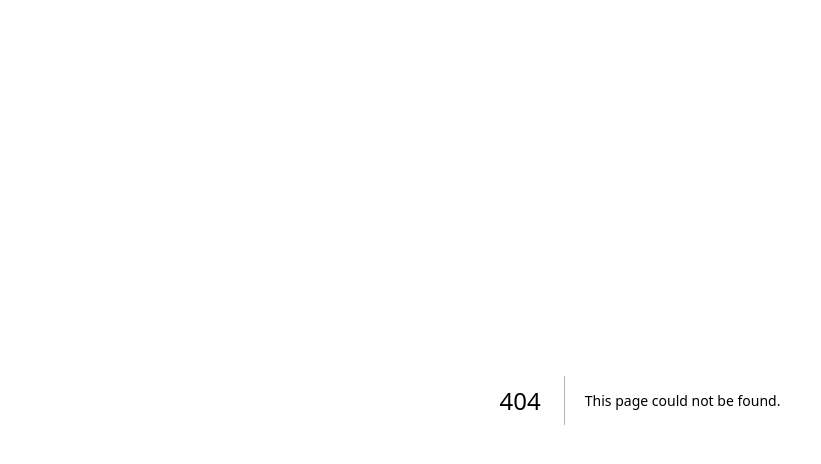
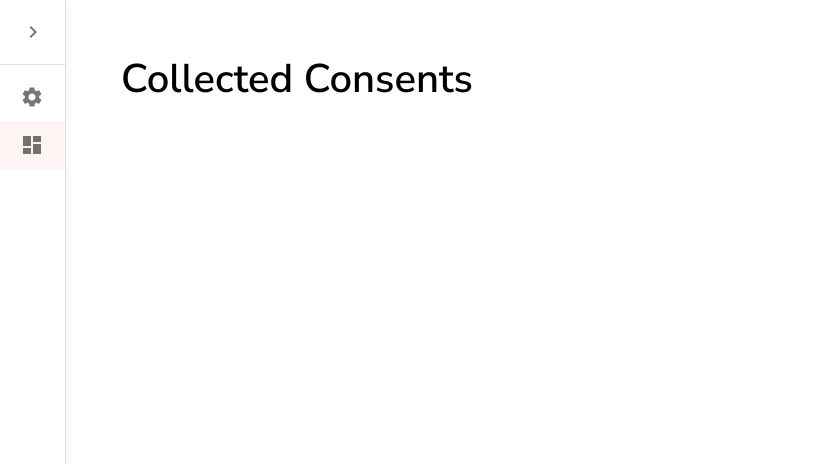
Before and after one commit to jmboiton/nextjs-demo, a Next.js app: page /consents in a window 1280 px wide. Before the commit this address had no page. Shown: the top 464 px of the page, without its empty margins (0-821 px from the left). Built offline with nearby package versions, Linux system fonts and the light colour scheme; what @mui/material-nextjs would draw is missing.

Commit message:
feat: add nav bar

```diff
--- /dev/null
+++ b/src/app/consents/page.tsx
@@ -0,0 +1,14 @@
+import Box from "@mui/material/Box";
+import Typography from "@mui/material/Typography";
+
+export default function ConsentsPage() {
+  return (
+    <div>
+      <main>
+        <Box sx={{ p: 3 }}>
+          <Typography variant="h1">Collected Consents</Typography>
+        </Box>
+      </main>
+    </div>
+  );
+}
--- a/src/app/give-consent/page.tsx
+++ b/src/app/give-consent/page.tsx
@@ -3,7 +3,7 @@ import Typography from "@mui/material/Typography";
 
 import GiveConsentForm from "@/components/GiveConsentForm/GiveConsentForm";
 
-export default function GiveConsent() {
+export default function GiveConsentPage() {
   return (
     <div>
       <main>
--- a/src/app/layout.tsx
+++ b/src/app/layout.tsx
@@ -1,7 +1,9 @@
 import { AppRouterCacheProvider } from "@mui/material-nextjs/v15-appRouter";
+import Box from "@mui/material/Box";
 import { ThemeProvider } from "@mui/material/styles";
 import type { Metadata } from "next";
 
+import SideBar from "@/components/SideBar/SideBar";
 import { nunito } from "@/lib/fonts";
 import theme from "@/lib/theme";
 
@@ -19,7 +21,14 @@ export default function RootLayout({
     <html lang="en">
       <body className={nunito.variable}>
         <AppRouterCacheProvider>
-          <ThemeProvider theme={theme}>{children}</ThemeProvider>
+          <ThemeProvider theme={theme}>
+            <Box sx={{ display: "flex" }}>
+              <SideBar />
+              <Box component="main" sx={{ flexGrow: 1, p: 3 }}>
+                {children}
+              </Box>
+            </Box>
+          </ThemeProvider>
         </AppRouterCacheProvider>
       </body>
     </html>
--- a/src/components/GiveConsentForm/GiveConsentForm.tsx
+++ b/src/components/GiveConsentForm/GiveConsentForm.tsx
@@ -12,10 +12,10 @@ function GiveConsentForm() {
     <form action={saveConsentAction}>
       <Stack spacing={2}>
         <Grid container spacing={2}>
-          <Grid size={{ xs: 6 }}>
+          <Grid size={{ xs: 12, sm: 6 }}>
             <TextField fullWidth label="Name" name="name" />
           </Grid>
-          <Grid size={{ xs: 6 }}>
+          <Grid size={{ xs: 12, sm: 6 }}>
             <TextField fullWidth label="Email" type="email" name="email" />
           </Grid>
         </Grid>
--- /dev/null
+++ b/src/components/SideBar/SideBar.tsx
@@ -0,0 +1,180 @@
+"use client";
+
+import ChevronLeftIcon from "@mui/icons-material/ChevronLeft";
+import ChevronRightIcon from "@mui/icons-material/ChevronRight";
+import DashboardIcon from "@mui/icons-material/Dashboard";
+import SettingsIcon from "@mui/icons-material/Settings";
+import Box from "@mui/material/Box";
+import Divider from "@mui/material/Divider";
+import MuiDrawer from "@mui/material/Drawer";
+import IconButton from "@mui/material/IconButton";
+import List from "@mui/material/List";
+import ListItem from "@mui/material/ListItem";
+import ListItemButton from "@mui/material/ListItemButton";
+import ListItemIcon from "@mui/material/ListItemIcon";
+import ListItemText from "@mui/material/ListItemText";
+import { CSSObject, styled, Theme, useTheme } from "@mui/material/styles";
+import useMediaQuery from "@mui/material/useMediaQuery";
+import Link from "next/link";
+import { usePathname } from "next/navigation";
+import { useState } from "react";
+
+const drawerWidth = 240;
+
+const openedMixin = (theme: Theme): CSSObject => ({
+  width: drawerWidth,
+  transition: theme.transitions.create("width", {
+    easing: theme.transitions.easing.sharp,
+    duration: theme.transitions.duration.enteringScreen,
+  }),
+  overflowX: "hidden",
+});
+
+const closedMixin = (theme: Theme): CSSObject => ({
+  transition: theme.transitions.create("width", {
+    easing: theme.transitions.easing.sharp,
+    duration: theme.transitions.duration.leavingScreen,
+  }),
+  overflowX: "hidden",
+  width: `calc(${theme.spacing(7)} + 1px)`,
+  [theme.breakpoints.up("md")]: {
+    width: `calc(${theme.spacing(8)} + 1px)`,
+  },
+});
+
+const DrawerHeader = styled("div")(({ theme }) => ({
+  display: "flex",
+  alignItems: "center",
+  justifyContent: "flex-end",
+  padding: theme.spacing(0, 1),
+  ...theme.mixins.toolbar,
+}));
+
+const Drawer = styled(MuiDrawer, {
+  shouldForwardProp: (prop) => prop !== "open",
+})(({ theme }) => ({
+  width: drawerWidth,
+  flexShrink: 0,
+  whiteSpace: "nowrap",
+  boxSizing: "border-box",
+  variants: [
+    {
+      props: ({ open }) => open,
+      style: {
+        ...openedMixin(theme),
+        "& .MuiDrawer-paper": openedMixin(theme),
+      },
+    },
+    {
+      props: ({ open }) => !open,
+      style: {
+        ...closedMixin(theme),
+        "& .MuiDrawer-paper": closedMixin(theme),
+      },
+    },
+    {
+      props: ({ variant }) => variant === "temporary",
+      style: {
+        "& .MuiDrawer-paper": {
+          visibility: "visible !important",
+          transform: "translateX(0) !important",
+        },
+        "& .MuiModal-backdrop": {
+          opacity: "80% !important",
+          visibility: "visible !important",
+        },
+      },
+    },
+    {
+      props: ({ variant, open }) => variant === "temporary" && !open,
+      style: {
+        "& .MuiDrawer-paper": {
+          visibility: "visible !important",
+          transform: "translateX(0) !important",
+        },
+        "& .MuiModal-backdrop": {
+          opacity: "0 !important",
+          visibility: "hidden !important",
+        },
+      },
+    },
+  ],
+}));
+
+const menuItems = [
+  { text: "Give Consent", icon: <SettingsIcon />, path: "/give-consent" },
+  { text: "Collected Consents", icon: <DashboardIcon />, path: "/consents" },
+];
+
+function SideBar() {
+  const [open, setOpen] = useState(false);
+  const pathname = usePathname();
+  const theme = useTheme();
+  const isMd = useMediaQuery(theme.breakpoints.up("md"));
+
+  function toggleOpen() {
+    setOpen(!open);
+  }
+
+  function closeIfMobile() {
+    if (!isMd && open) {
+      setOpen(false);
+    }
+  }
+
+  function forceClose() {
+    setOpen(false);
+  }
+
+  return (
+    <Box component="nav">
+      {!isMd && (
+        <IconButton onClick={toggleOpen}>
+          {open ? <ChevronLeftIcon /> : <ChevronRightIcon />}
+        </IconButton>
+      )}
+      <Drawer
+        variant={isMd ? "permanent" : "temporary"}
+        open={open}
+        onClose={forceClose}
+        ModalProps={{ keepMounted: true }}
+      >
+        <DrawerHeader>
+          <IconButton
+            onClick={toggleOpen}
+            sx={{
+              px: {
+                md: 1.5,
+              },
+            }}
+          >
+            {open ? <ChevronLeftIcon /> : <ChevronRightIcon />}
+          </IconButton>
+        </DrawerHeader>
+        <Divider />
+        <List>
+          {menuItems.map((item) => (
+            <ListItem disablePadding key={item.path} sx={{ display: "block" }}>
+              <ListItemButton
+                LinkComponent={Link}
+                href={item.path}
+                selected={pathname === item.path}
+                onClick={closeIfMobile}
+                sx={{
+                  px: {
+                    md: 2.5,
+                  },
+                }}
+              >
+                <ListItemIcon>{item.icon}</ListItemIcon>
+                <ListItemText primary={item.text} />
+              </ListItemButton>
+            </ListItem>
+          ))}
+        </List>
+      </Drawer>
+    </Box>
+  );
+}
+
+export default SideBar;
```
